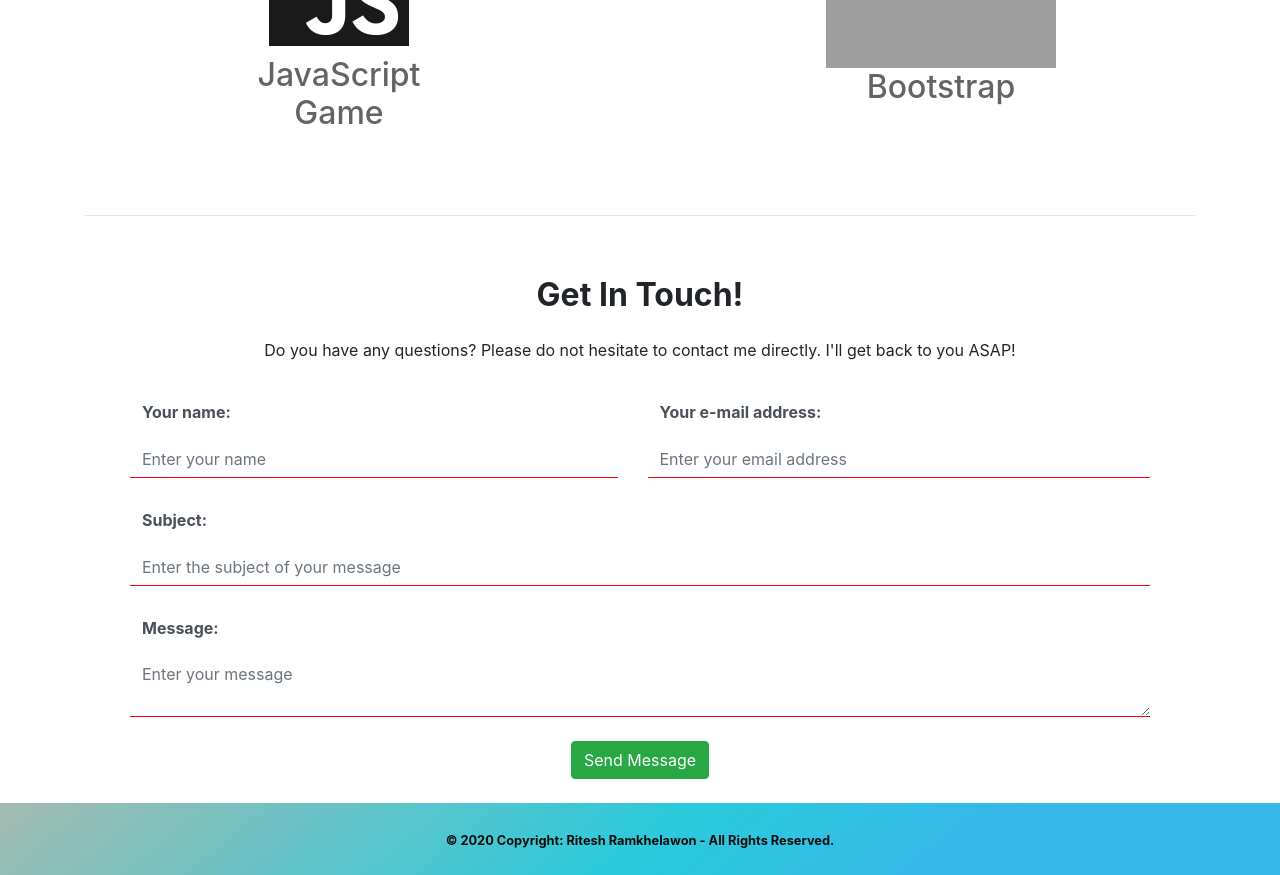
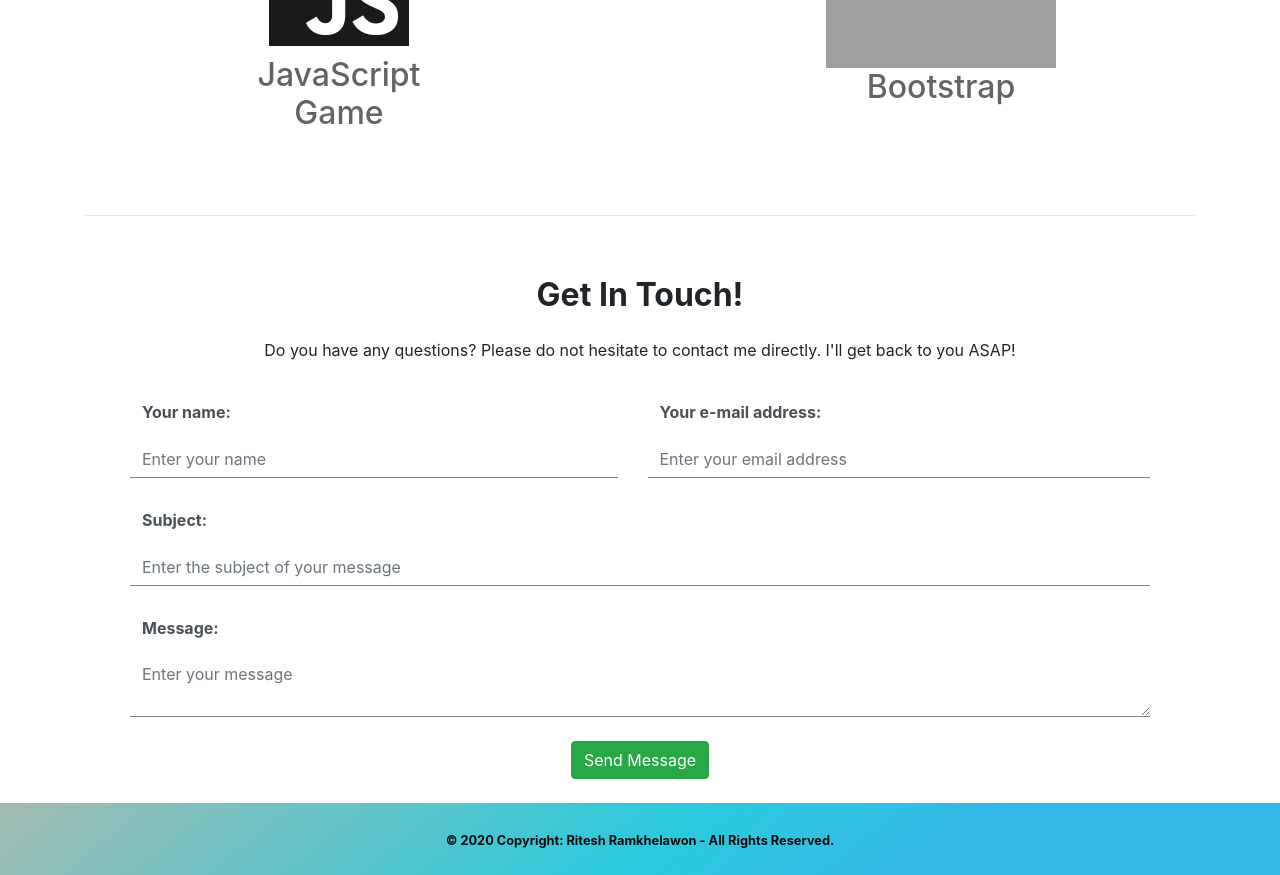
Before and after one commit to riteshramkhelawon/portfolio_site_3, a plain HTML site: page index.html in a window 1280 px wide. Shown: the part 1974-2849 px from the top of the page. Drawn offline with nearby package versions, Linux system fonts and the light colour scheme; grey boxes are pictures that could not be loaded.

Commit message:
Changed contact form input border colour

```diff
--- a/assets/css/main.css
+++ b/assets/css/main.css
@@ -171,14 +171,14 @@ ul {
 #contact-form input {
 	border-radius: 0;
 	border: 0px;
-	border-bottom: 1px solid red;
+	border-bottom: 1px solid grey;
 }
 
 
 #contact-form textarea {
 	border-radius: 0;
 	border: 0px;
-	border-bottom: 1px solid red;
+	border-bottom: 1px solid grey;
 }
 
 /*****************************/
```
